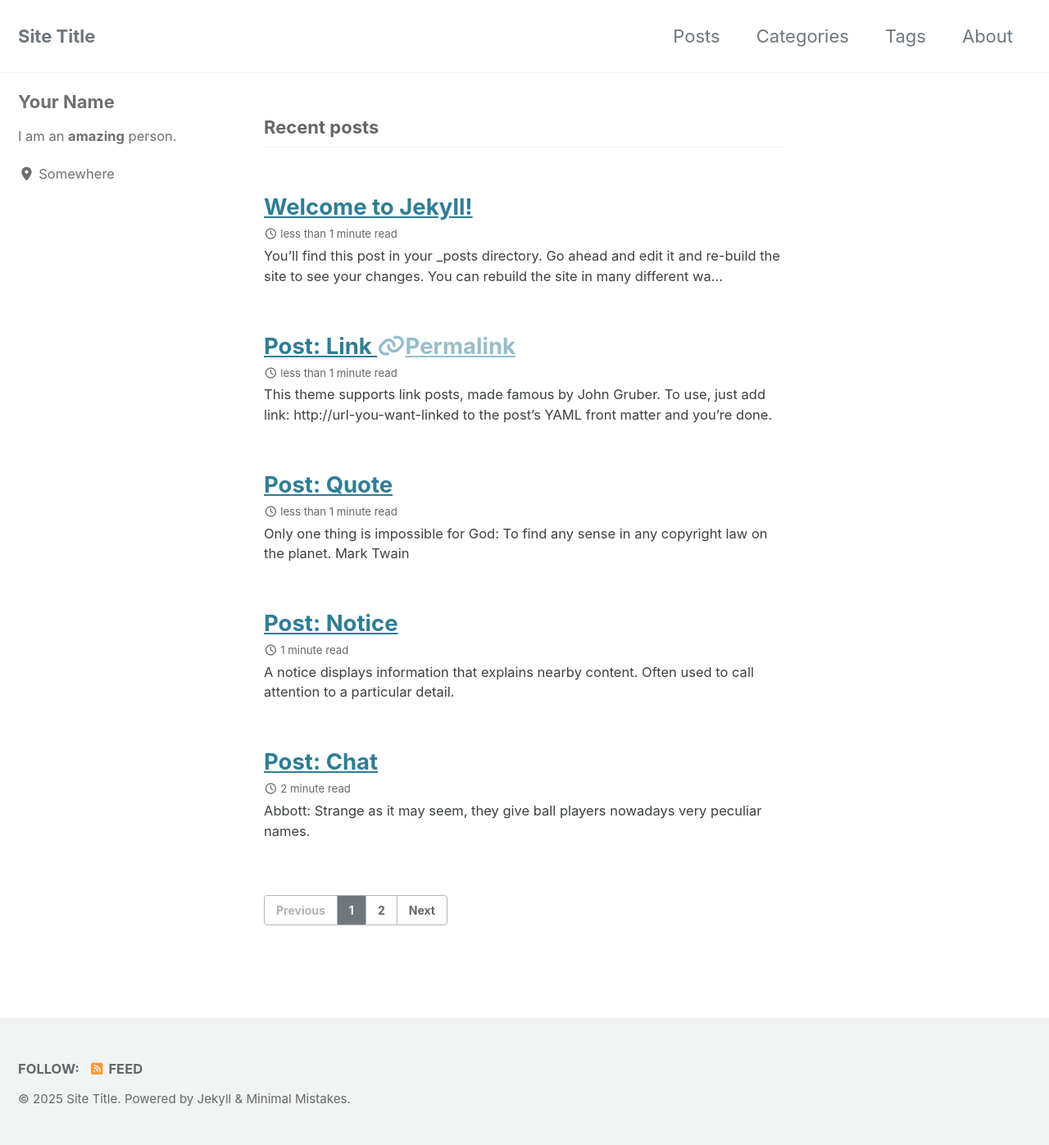
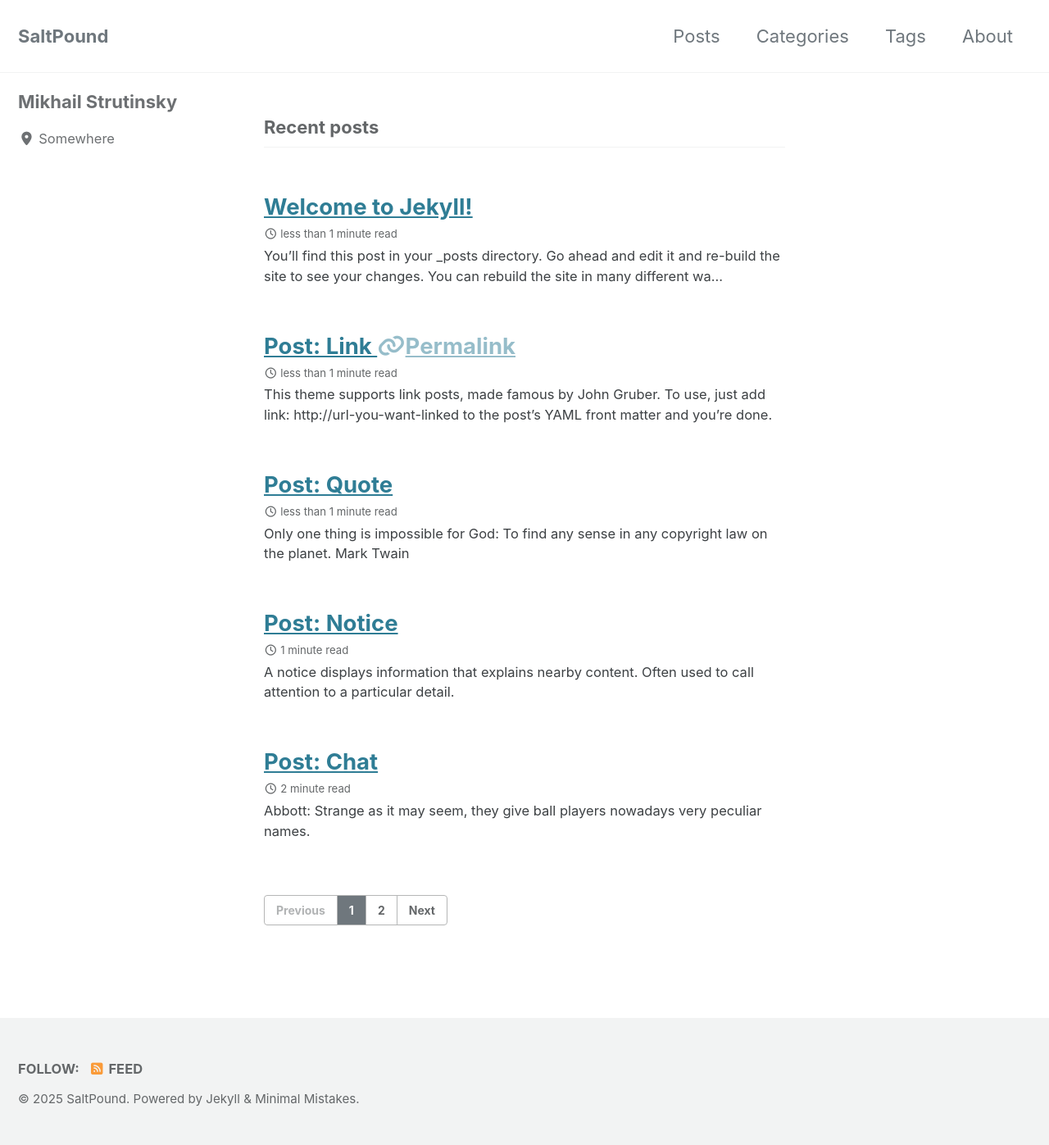
Before and after one commit to SaltPound/SaltPound.github.io, a Jekyll site: the page built from index.html, in a window 1280 px wide. Shown: the whole page at 82% size. Built offline with Jekyll 4.4.1, drawn with Linux system fonts in a browser that asks for light colours; cached includes are drawn as plain includes; the list of posts is cut into pages by our own code.

Commit message:
small updates

```diff
--- a/_config.yml
+++ b/_config.yml
@@ -16,11 +16,11 @@ minimal_mistakes_skin    : "default" # "air", "aqua", "contrast", "dark", "dirt"
 
 # Site Settings
 locale                   : "en-US"
-title                    : "Site Title"
+title                    : "SaltPound"
 title_separator          : "-"
 subtitle                 : # site tagline that appears below site title in masthead
-name                     : "Your Name"
-description              : "An amazing website."
+name                     : "Saltpound"
+description              : "Solving something - like eating pound of salt"
 url                      : # the base hostname & protocol for your site e.g. "https://mmistakes.github.io"
 baseurl                  : # the subpath of your site, e.g. "/blog"
 repository               : # GitHub username/repo-name e.g. "mmistakes/minimal-mistakes"
@@ -112,9 +112,9 @@ analytics:
 
 # Site Author
 author:
-  name             : "Your Name"
+  name             : "Mikhail Strutinsky"
   avatar           : # path of avatar image, e.g. "/assets/images/bio-photo.jpg"
-  bio              : "I am an **amazing** person."
+  bio              : ""
   location         : "Somewhere"
   email            :
   links:
```
